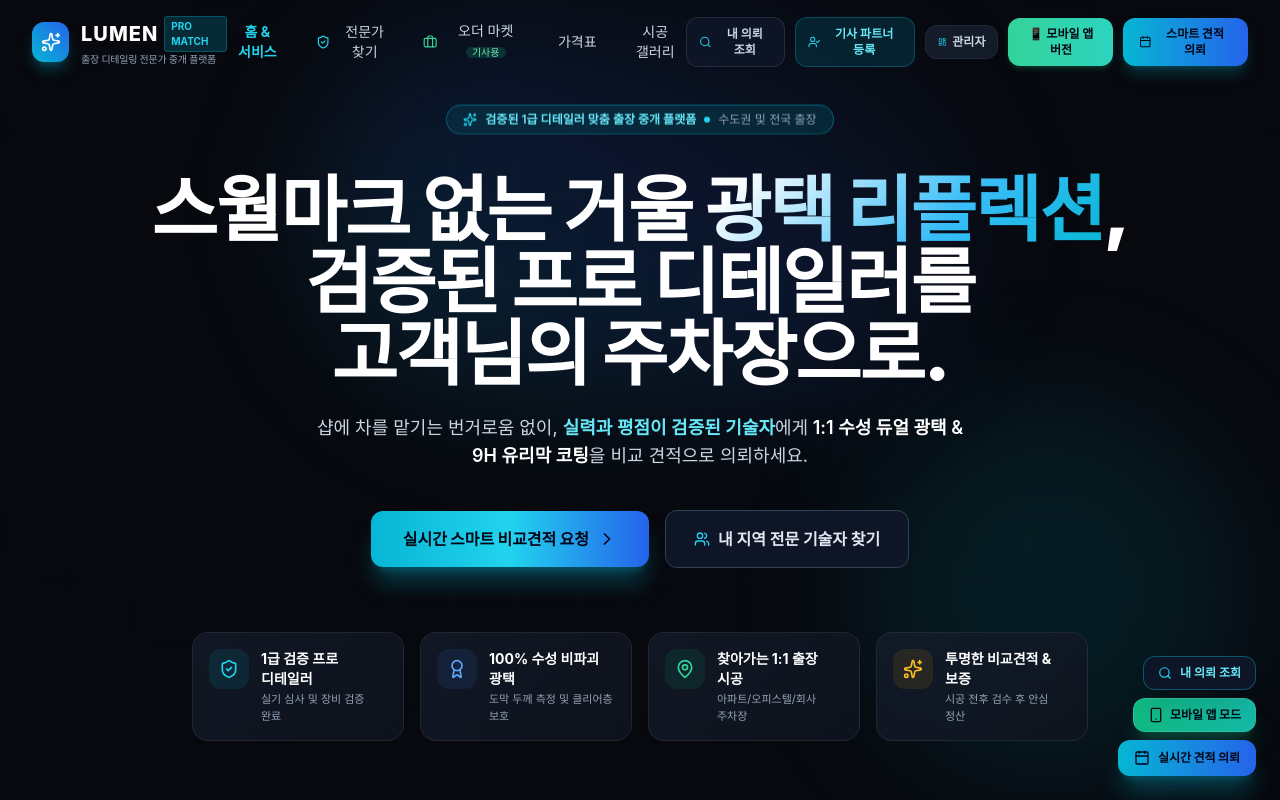
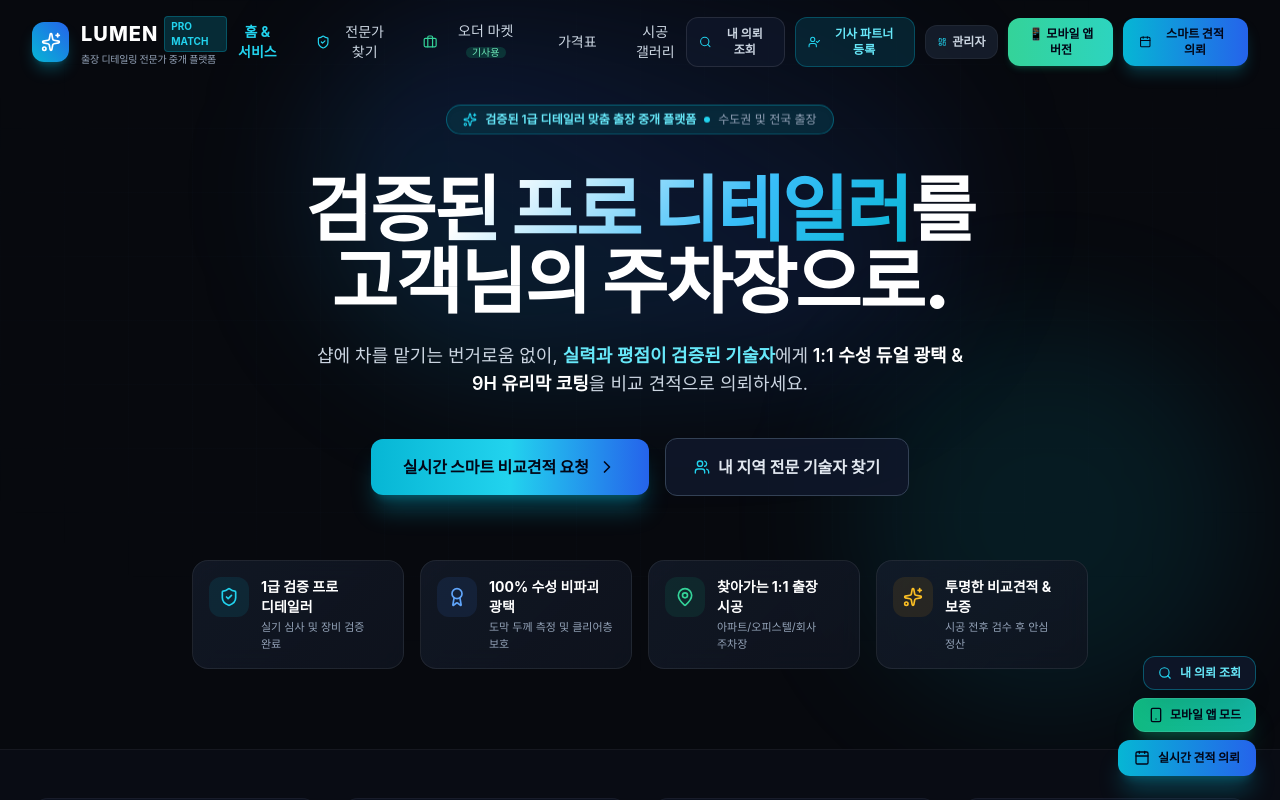
Before and after one commit to ankijung88-cloud/lumenDetail, a React (Vite) app: page / in a window 1280 px wide. Shown: the top 800 px of the page. Built offline with nearby package versions, Linux system fonts and the light colour scheme; a web font is replaced by a local one.

Commit message:
refactor: simplify hero headline by removing specular reflection prefix

```diff
--- a/src/components/Hero.jsx
+++ b/src/components/Hero.jsx
@@ -27,8 +27,7 @@ export const Hero = ({ onBookClick, onExploreClick, onGoToTechnicians }) => {
 
         {/* Main Headline */}
         <h1 className="text-3xl sm:text-5xl md:text-6xl lg:text-7xl font-black tracking-tight text-white mb-4 sm:mb-6 leading-tight break-keep">
-          스월마크 없는 <span className="text-gradient">거울 광택 리플렉션</span>, <br className="hidden sm:inline" />
-          검증된 프로 디테일러를 <br className="hidden sm:inline" />
+          <span className="text-gradient">검증된 프로 디테일러</span>를 <br className="hidden sm:inline" />
           고객님의 주차장으로.
         </h1>
 
```
